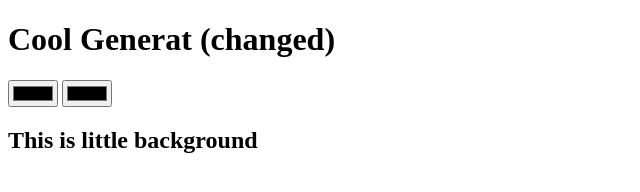
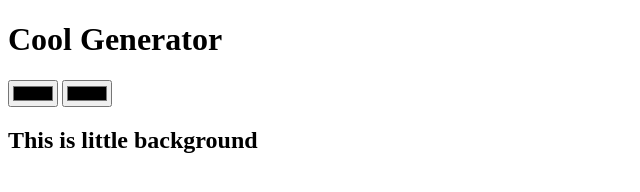
Before and after one commit to kalanakbr/background-generator, a plain HTML site: page index.html in a window 1280 px wide. Shown: the whole page, without its empty margins (0-640 px from the left). Drawn offline with Linux system fonts and the light colour scheme.

Commit message:
little branch

```diff
--- a/index.html
+++ b/index.html
@@ -8,7 +8,7 @@
     <link rel="stylesheet" href="style.css">
 </head>
 <body>
-    <h1>Cool Generat (changed)</h1>
+    <h1>Cool Generator</h1>
     <input class="color1" type="color" value="#00000">
     <input class="color1" type="color" value="#00000">
     <h2>This is little background</h2>
```
